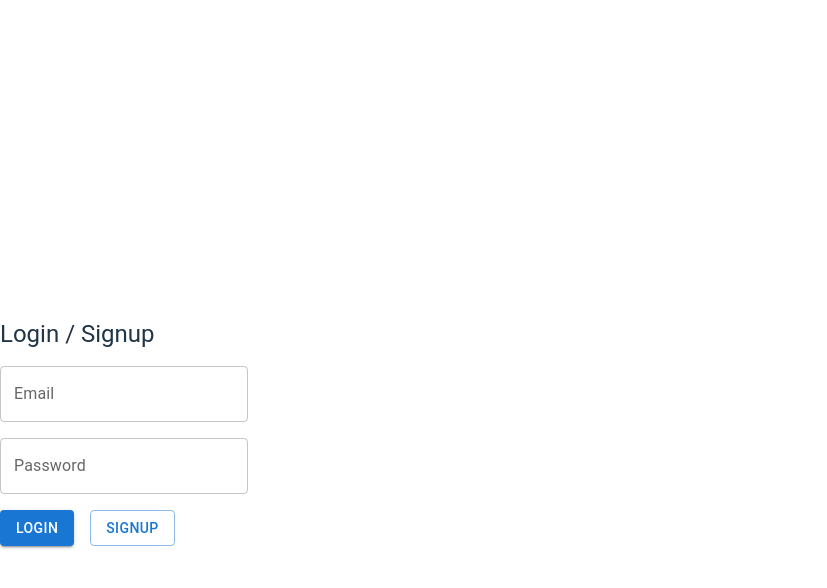
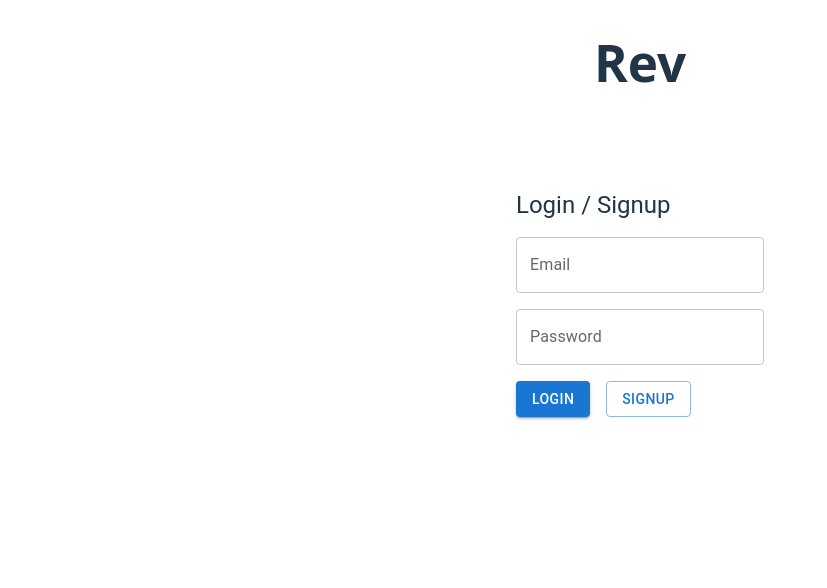
Before and after one commit to Ryad-code/Idle-Clicker-Game, a React (Vite) app in the folder my-react-app/: page /auth in a window 1280 px wide. Shown: the top 588 px of the page, without its empty margins (0-827 px from the left). Built offline with nearby package versions, Linux system fonts and the light colour scheme.

Commit message:
styled Auth page

```diff
--- a/my-react-app/src/pages/AuthPage.tsx
+++ b/my-react-app/src/pages/AuthPage.tsx
@@ -1,6 +1,16 @@
 import { useState } from 'react';
 import { supabase } from '../supabaseClient';
 import { TextField, Button, Stack, Typography } from '@mui/material';
+import styled from 'styled-components';
+
+const AuthContainer = styled.div`
+  width: 100vw;
+  height: 100vh;
+  display: flex;
+  flex-direction: column;
+  justify-content: center;
+  align-items: center;
+`
 
 export default function AuthPage() {
   const [email, setEmail] = useState('');
@@ -8,18 +18,26 @@ export default function AuthPage() {
   const [message, setMessage] = useState('');
 
   async function handleSignup() {
-    const { error } = await supabase.auth.signUp({ email, password });
+    const { data, error } = await supabase.auth.signUp({ email, password });
     if (error) setMessage(error.message);
-    else setMessage('Signup successful! Check your email.');
+    else{
+      setMessage('Signup successful! Check your email.');
+      console.log("Signup data: ", data)
+    }
   }
 
   async function handleLogin() {
-    const { error } = await supabase.auth.signInWithPassword({ email, password });
+    const { data, error } = await supabase.auth.signInWithPassword({ email, password });
     if (error) setMessage(error.message);
-    else setMessage('Login successful!');
+    else {
+      setMessage('Login successful!');
+      console.log("login data: ", data)
+    }
   }
 
   return (
+    <AuthContainer>
+    <h1>Rev</h1>
     <Stack spacing={2} maxWidth={360} margin="auto" mt={8}>
       <Typography variant="h5">Login / Signup</Typography>
 
@@ -29,14 +47,14 @@ export default function AuthPage() {
         value={email}
         onChange={(e) => setEmail(e.target.value)}
         fullWidth
-      />
+        />
       <TextField
         label="Password"
         type="password"
         value={password}
         onChange={(e) => setPassword(e.target.value)}
         fullWidth
-      />
+        />
 
       <Stack direction="row" spacing={2}>
         <Button variant="contained" color="primary" onClick={handleLogin}>
@@ -46,8 +64,8 @@ export default function AuthPage() {
           Signup
         </Button>
       </Stack>
-
       {message && <Typography color="error">{message}</Typography>}
     </Stack>
+    </AuthContainer>
   );
 }
```
